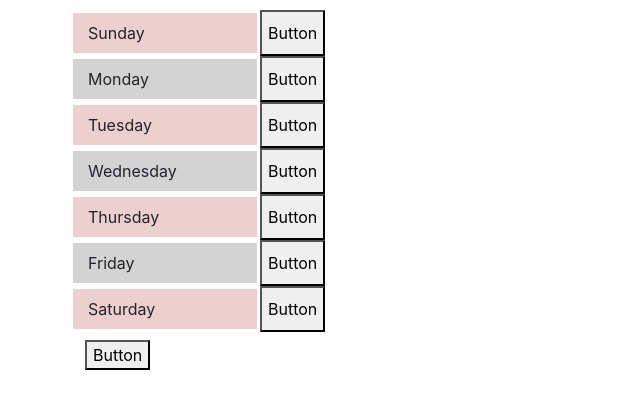
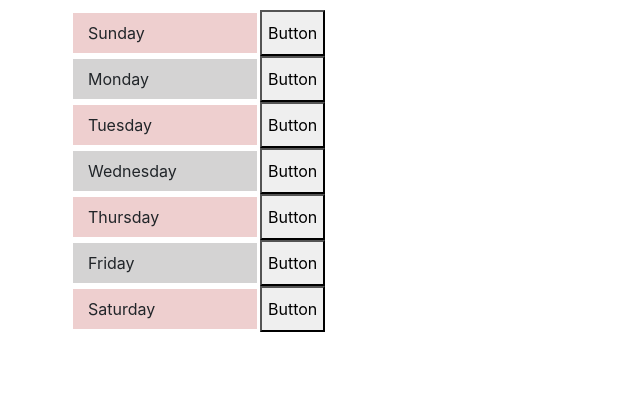
Before and after one commit to madhurabhujbal/simpleList-VueJS, a Vue app: page / in a window 1280 px wide. Shown: the top 408 px of the page, without its empty margins (0-640 px from the left). Built offline with nearby package versions, Linux system fonts and the light colour scheme.

Commit message:
Delete the button under the list

```diff
--- a/src/App.vue
+++ b/src/App.vue
@@ -2,7 +2,6 @@
 <div class="app">
   <div class="container list-app">
      <WeekDay class="row" v-for="(item, id) in listItems" v-bind:key='id' v-bind:weekday="item" />
-    <button class="button" @click="buttonClicked">Button</button>
   </div>
 </div>
 </template>
@@ -40,8 +39,4 @@ export default {
   margin-top: 10px;
 }
 
-.button {
-  margin-top: 8px;
-}
-
 </style>
```
